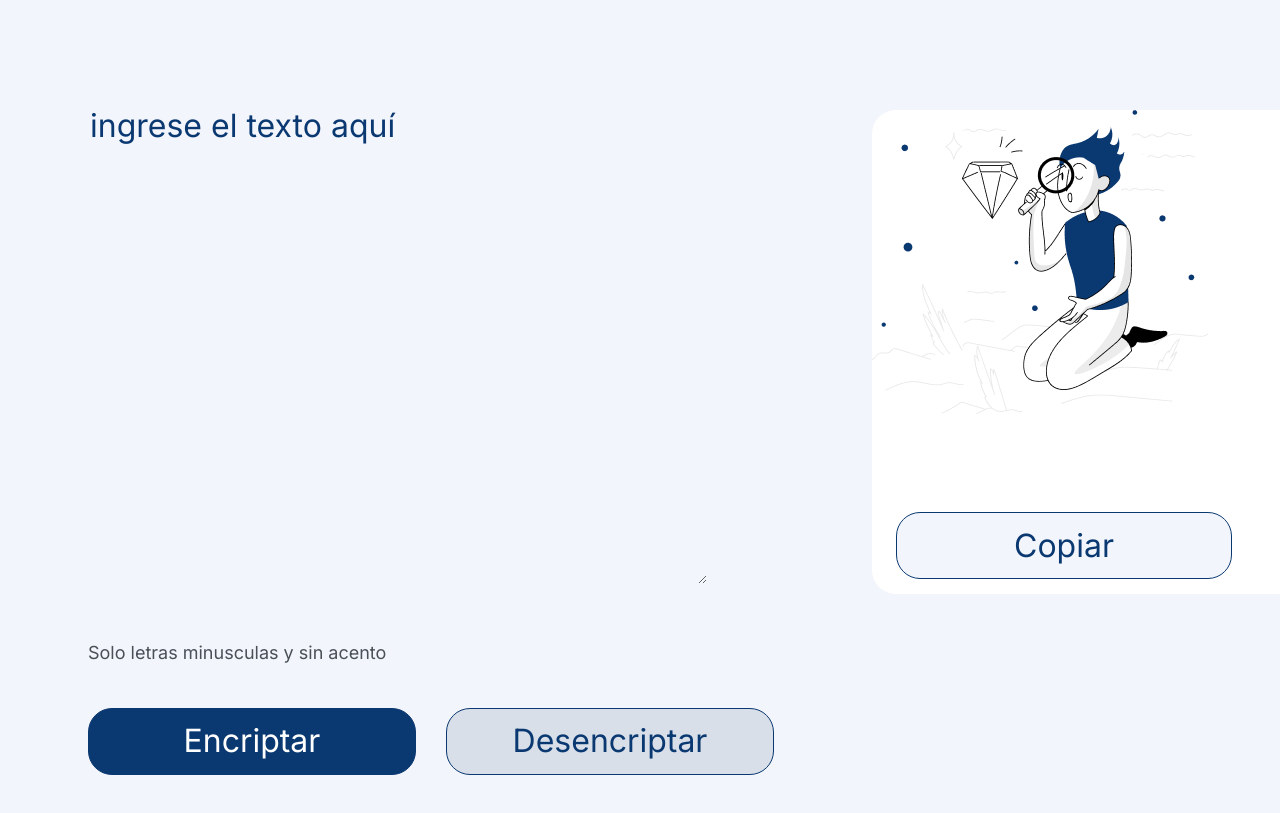
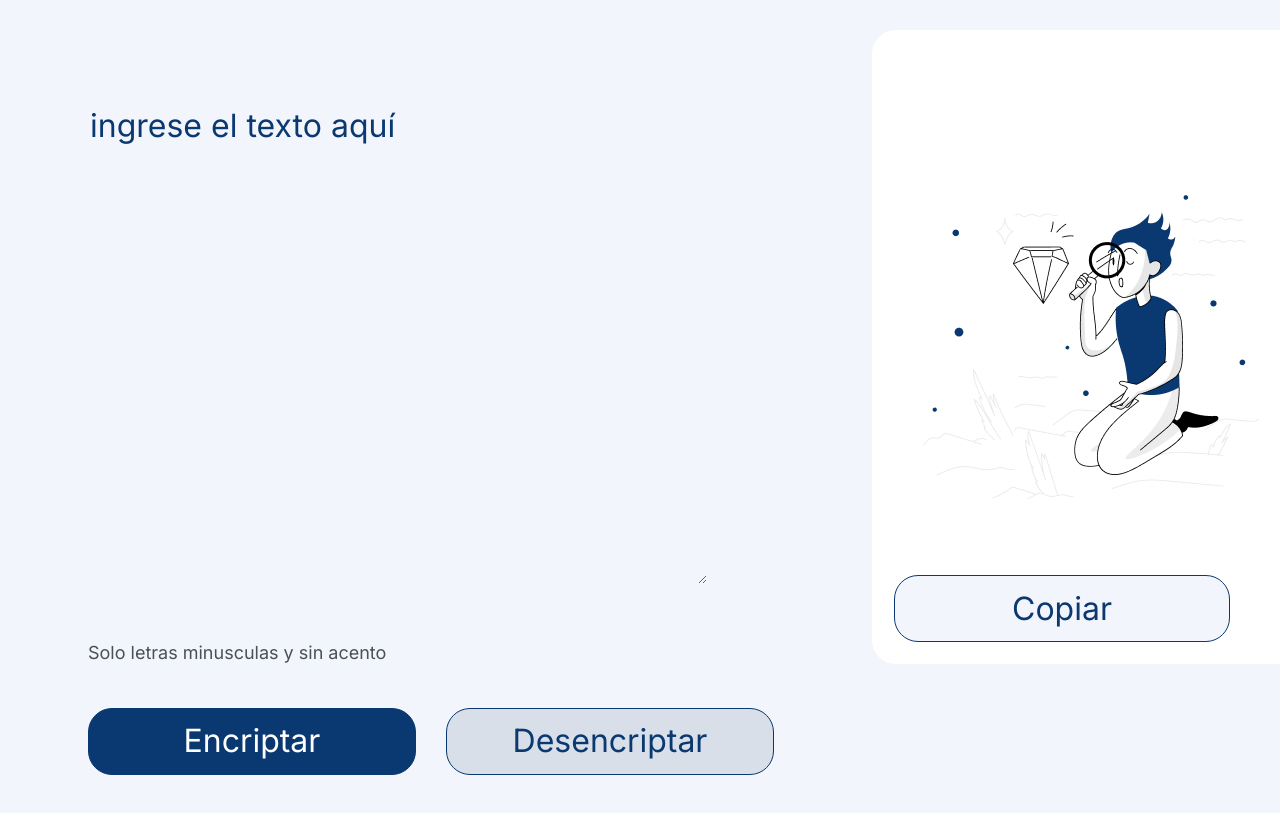
Before and after one commit to Juanessaavedra22/Challenge-Encriptador, a plain HTML site: page index.html in a window 1280 px wide. Shown: the part 59-872 px from the top of the page. Drawn offline with Linux system fonts and the light colour scheme.

Commit message:
"ultimos ajustes"

```diff
--- a/script.js
+++ b/script.js
@@ -58,5 +58,5 @@ function desencriptar(stringDesencriptada){
 function copiar(){
     const textoCopiado = mensaje.value;
     navigator.clipboard.writeText(textoCopiado);
-    window.alert("Texto copiado")
+    window.alert("Texto copiado");
 }
--- a/styles.css
+++ b/styles.css
@@ -34,21 +34,20 @@ main{
     }
 
 
-.mensaje {
+ .mensaje{
+    height: 630px;
     background: white;
-    background-image: url("/Imagenes/Muñeco.png");
+    background-image: url("/imagenes/Muñeco.png");
     background-repeat: no-repeat;
+    background-position: center;
     border: none;
     border-radius: 24px;
-    color:#0A3871;
+    color: #0A3871;
     margin-left: 98px;
-    margin-top: 100px;
+    margin-top: 20px;
     padding-left: 20px;
-    position: fixed;
-
-}
-
-
+     position: fixed;
+ }
 
 
 .mensaje:focus {
@@ -99,8 +98,8 @@ main{
     color: #0A3871;
     cursor: pointer;
     height: 67px;
-    margin-left: 122px;
-    margin-top: 502px;
+    margin-left: 120px;
+    margin-top: 565px;
     position:absolute;
     width: 336px;
 }
```
